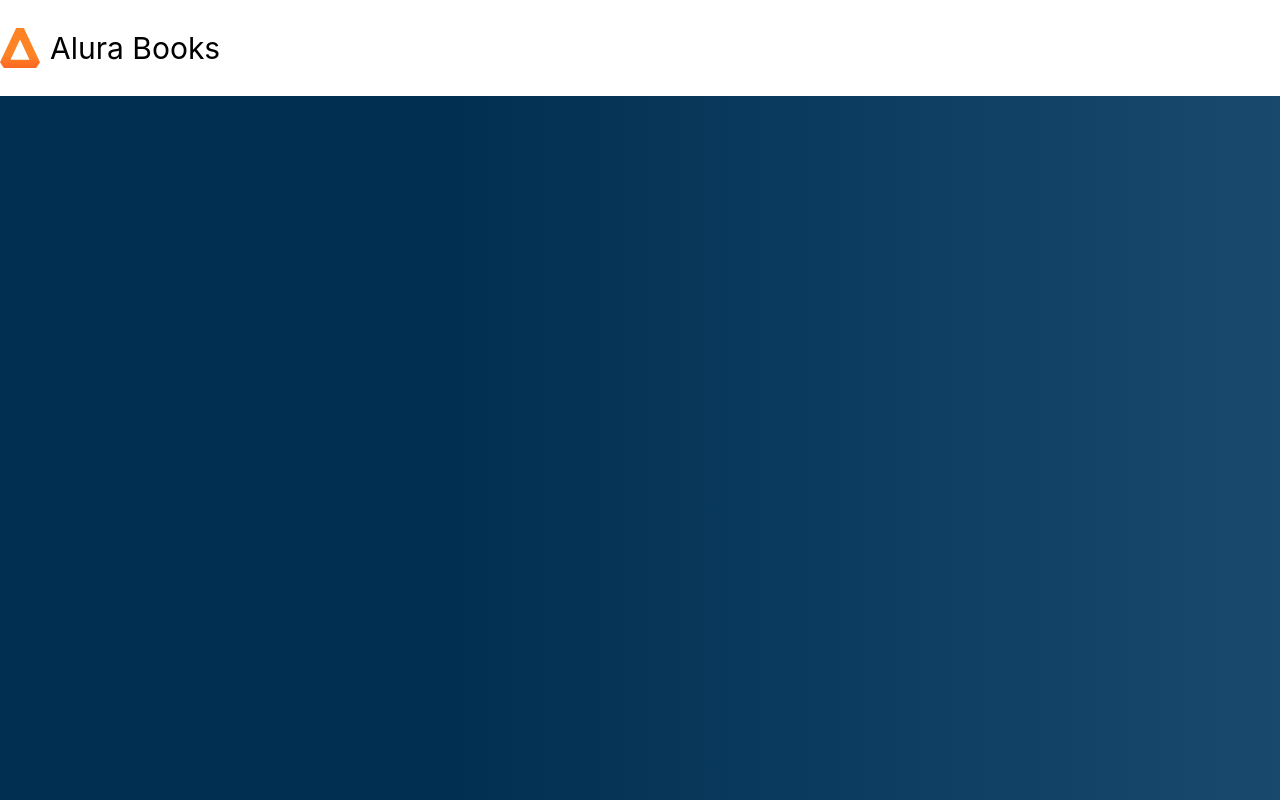
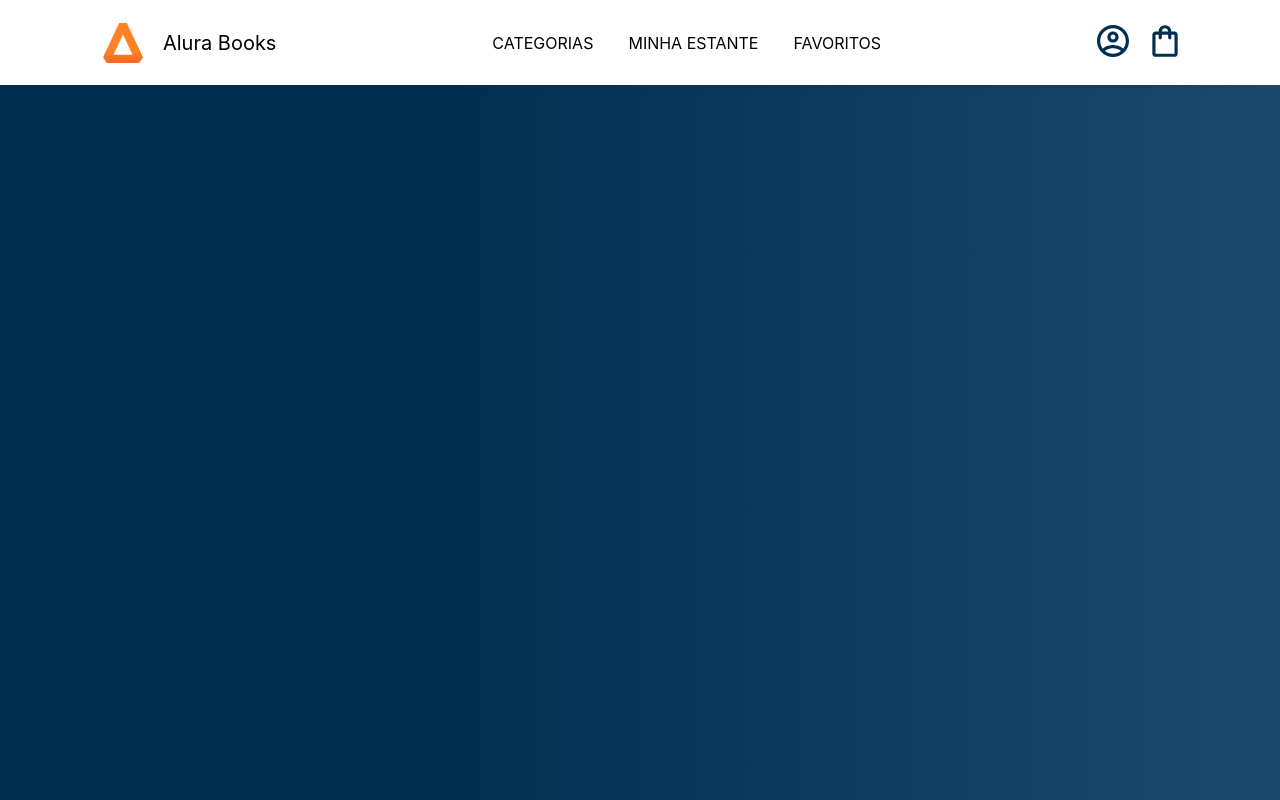
Before and after one commit to RafaCarvalh0/alura-react, a React (Create React App) app: page / in a window 1280 px wide. Built offline with nearby package versions, Linux system fonts and the light colour scheme.

Commit message:
style melhorado

```diff
--- a/src/App.css
+++ b/src/App.css
@@ -1,3 +1,12 @@
+li {
+    list-style: none;
+}
+
+ul {
+    margin: 0;
+    padding: 0;
+}
+
 .App {
     width: 100vw;
     height: 100vh;
@@ -6,4 +15,41 @@
 
 .App-header {
     background-color: #fff;
+    display: flex;
+    justify-content: space-around;
+    align-items: center;
+    height: 85px;
+    box-shadow: 0 2px 4px rgba(0,0,0,0.1);
 }
+
+.opcoes {
+    display: flex;
+    gap: 15px;
+}
+
+.opcao {
+    font-size: 16px;
+    display: flex;
+    justify-content: center;
+    align-items: center;
+    text-align: center;
+    height: 100%;
+    padding: 0 10px;
+    cursor: pointer;
+    transition: color 0.2s ease;
+}
+
+.opcao:hover {
+    color: #eb9b00;
+}
+
+.icones {
+    display: flex;
+    align-items: center;
+    gap: 30px;
+}
+
+.icone {
+    width: 25px;
+    cursor: pointer;
+}
--- a/src/App.js
+++ b/src/App.js
@@ -1,11 +1,26 @@
 import './App.css';
 import Logo from './components/Logo';
+import perfil from './image/perfil.svg';
+import sacola from './image/sacola.svg';
+
+const textoOpcoes = ['CATEGORIAS', 'MINHA ESTANTE', 'FAVORITOS'];
+const icones = [perfil, sacola];
 
 function App() {
   return (
     <div className="App">
       <header className="App-header">
+
         <Logo />
+
+        <ul className="opcoes">
+          {textoOpcoes.map((texto) => (<li className="opcao"> <p>{texto}</p> </li> ))}
+        </ul>
+
+        <ul className="icones">
+          {icones.map((icone) => (<li className="icone"> <img src={icone} alt="Ícone" /> </li> ))}
+        </ul>
+
       </header>
     </div>
   );
--- a/src/components/Logo/style.css
+++ b/src/components/Logo/style.css
@@ -1,8 +1,8 @@
 .logo {
     display: flex;
-    font-size: 30px;
+    font-size: 20px;
 }
 
 .logo-img {
-    margin-right: 10px;
+    margin-right: 20px;
 }
```
